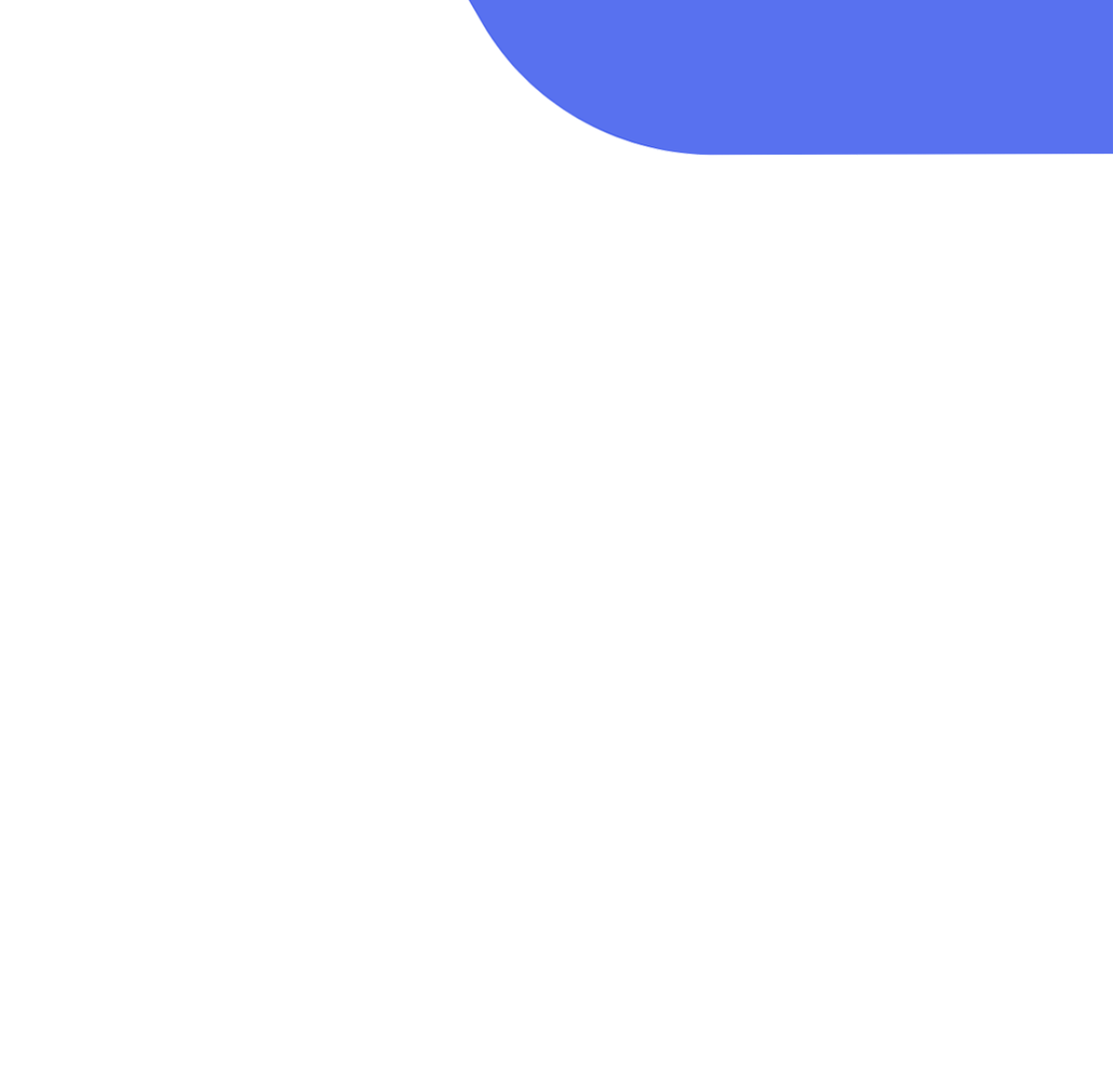
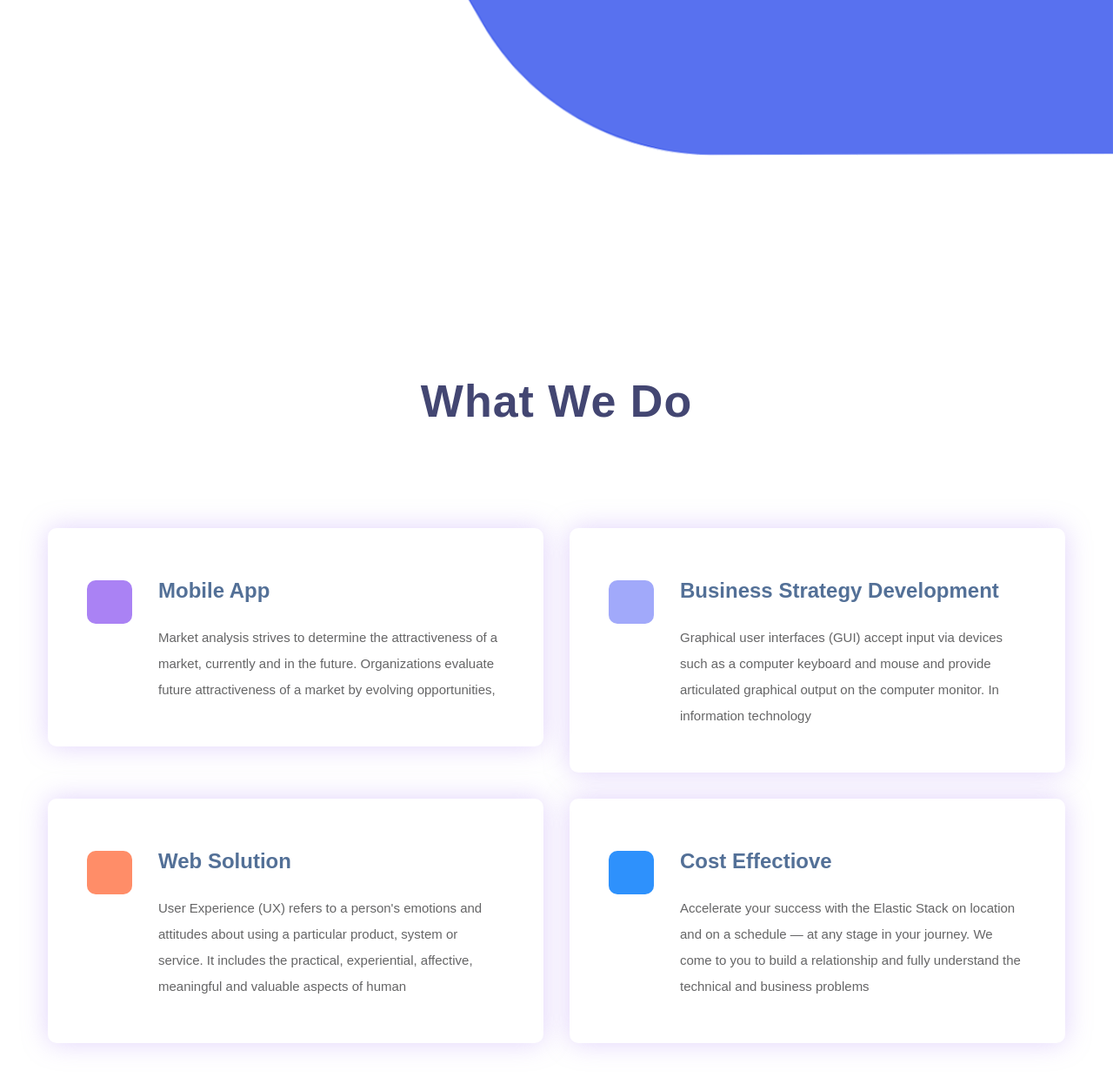
Before and after one commit to khan4019/codinism, a plain HTML site: page index.html in a window 1280 px wide. Shown: the part 818-2064 px from the top of the page at 87% size. Before the commit the page ends 1078 px from the top, so only its background shows below. Drawn offline with Linux system fonts and the light colour scheme.

Commit message:
Service Section Updated

```diff
--- a/css/style.css
+++ b/css/style.css
@@ -523,3 +523,92 @@ body a:focus, body a:hover, body .btn:focus, body .btn:hover, body button:focus,
 }
 
 /* Banner_area */
+
+
+/*----------------------------------------------------*/
+/* Services_area */
+.services_area {
+  display: block;
+  padding-top: 170px;
+  position: relative;
+  padding-bottom: 80px;
+  z-index: 1;
+}
+.services_area .layer_1 {
+  top: -130px !important;
+  width: 100%;
+  z-index: -1;
+  position: absolute !important;
+}
+.services_area h2 {
+      font: 52px/62px "Work Sans", sans-serif;
+    color: #434672;
+    letter-spacing: 1px;
+    font-weight: bold;
+  position: relative;
+  text-align: center;
+  z-index: 1;
+}
+
+.services_area .services_row {
+  padding-top: 115px;
+}
+.services_area .services_row .services_items {
+  padding: 60px 45px 50px;
+  border-radius: 10px;
+  box-shadow: 0px 0px 30px 0px rgba(170, 130, 244, 0.35);
+  margin-bottom: 30px;
+}
+.services_area .services_row .services_items .services_icons {
+  background: #aa82f4;
+  width: 52px;
+  height: 50px;
+  text-align: center;
+  border-radius: 10px;
+}
+.services_area .services_row .services_items .services_icons i:before {
+  line-height: 50px;
+  color: #fff;
+  font-size: 21px;
+}
+.services_area .services_row .services_items .si_2 {
+  background: #a1a9fa;
+}
+.services_area .services_row .services_items .si_3 {
+  background: #ff8d68;
+}
+.services_area .services_row .services_items .si_4 {
+  background: #2e91fc;
+}
+.services_area .services_row .services_items .si_5 {
+  background: #d0edef;
+}
+.services_area .services_row .services_items .si_6 {
+  background: #77dedd;
+}
+.services_area .services_row .services_items .media-body {
+  padding-left: 30px;
+}
+.services_area .services_row .services_items .media-body a {
+  font: 700 24px/1 "Muli", sans-serif;
+  color: #537097;
+}
+.services_area .services_row .services_items .media-body a:hover, .services_area .services_row .services_items .media-body a:focus {
+  color: #aa82f4;
+}
+.services_area .services_row .services_items .media-body p {
+  font-family: "Muli", sans-serif;
+  font-size: 15px;
+  padding-top: 25px;
+}
+
+.sa_2 {
+  padding-top: 120px;
+  padding-bottom: 30px;
+}
+
+.sa_3 {
+  padding-bottom: 140px;
+}
+
+/* Services_area */
--- a/index.html
+++ b/index.html
@@ -56,6 +56,58 @@
     <!-- End Banner Area -->
 
 
+    <!-- Our Services Area -->
+    <section class="services_area">
+
+        <div class="container">
+            <h2>What We Do</h2>
+            <div class="services_row row">
+                <!-- Services items -->
+                <div class="col-lg-6 wow fadeInUp">
+                    <div class="services_items media">
+                        <div class="services_icons"><i class="flaticon-tick"></i></div>
+                        <div class="media-body">
+                            <a href="#">Mobile App</a>
+                            <p>Market analysis strives to determine the attractiveness of a market, currently and in the future. Organizations evaluate future attractiveness of a market by evolving opportunities, </p>
+                        </div>
+                    </div>
+                </div>
+                <!-- Services items -->
+                <div class="col-lg-6 wow fadeInUp">
+                    <div class="services_items media">
+                        <div class="services_icons si_2"><i class="flaticon-tick"></i></div>
+                        <div class="media-body">
+                            <a href="#">Business Strategy Development</a>
+                            <p>Graphical user interfaces (GUI) accept input via devices such as a computer keyboard and mouse and provide articulated graphical output on the computer monitor. In information technology</p>
+                        </div>
+                    </div>
+                </div>
+                <!-- Services items -->
+                <div class="col-lg-6 wow fadeInUp" data-wow-delay="0.3s">
+                    <div class="services_items media">
+                        <div class="services_icons si_3"><i class="flaticon-tick"></i></div>
+                        <div class="media-body">
+                            <a href="#">Web Solution</a>
+                            <p>User Experience (UX) refers to a person's emotions and attitudes about using a particular product, system or service. It includes the practical, experiential, affective, meaningful and valuable aspects of human</p>
+                        </div>
+                    </div>
+                </div>
+                <!-- Services items -->
+                <div class="col-lg-6 wow fadeInUp" data-wow-delay="0.3s">
+                    <div class="services_items media">
+                        <div class="services_icons si_4"><i class="flaticon-tick"></i></div>
+                        <div class="media-body">
+                            <a href="#">Cost Effectiove</a>
+                            <p>Accelerate your success with the Elastic Stack on location and on a schedule — at any stage in your journey. We come to you to build a relationship and fully understand the technical and business problems </p>
+                        </div>
+                    </div>
+                </div>
+            </div>
+        </div>
+    </section>
+    <!-- End Our Services Area -->
+
+
 
 
     <!-- jQuery v3.3.1 -->
```
